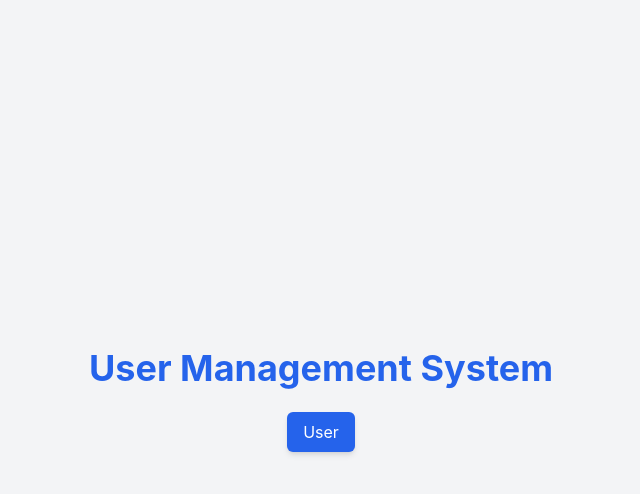
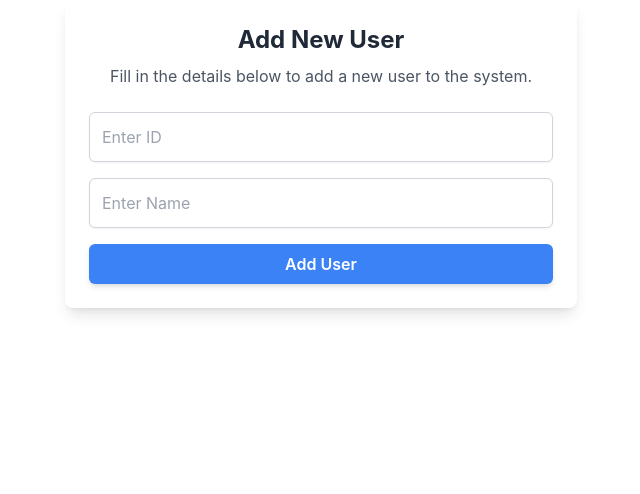
Before and after one commit to madhusankha90/user-management-system, a React (Create React App) app in the folder frontend/: page /user in a window 1280 px wide. Shown: the top 494 px of the page, without its empty margins (319-959 px from the left). Built offline with nearby package versions, Linux system fonts and the light colour scheme.

Commit message:
create userform

```diff
--- a/frontend/package.json
+++ b/frontend/package.json
@@ -6,8 +6,10 @@
     "@testing-library/jest-dom": "^5.17.0",
     "@testing-library/react": "^13.4.0",
     "@testing-library/user-event": "^13.5.0",
+    "frontend": "file:",
     "react": "^18.3.1",
     "react-dom": "^18.3.1",
+    "react-router-dom": "^6.26.1",
     "react-scripts": "5.0.1",
     "web-vitals": "^2.1.4"
   },
--- a/frontend/src/App.js
+++ b/frontend/src/App.js
@@ -1,12 +1,15 @@
 import React from "react";
+import { useNavigate } from "react-router-dom";
 
 function App() {
+  const navigate = useNavigate();
+
   return (
     <div className="min-h-screen bg-gray-100 flex flex-col items-center justify-center p-4">
       <h1 className="text-4xl font-bold text-blue-600 mb-6">
         User Management System
       </h1>
-      <button className="bg-blue-600 text-white px-4 py-2 rounded-md shadow-md hover:bg-blue-700 focus:outline-none focus:ring-2 focus:ring-blue-500 focus:ring-opacity-50">
+      <button className="bg-blue-600 text-white px-4 py-2 rounded-md shadow-md hover:bg-blue-700 focus:outline-none focus:ring-2 focus:ring-blue-500 focus:ring-opacity-50" onClick={()=>navigate('/user')}>
         User
       </button>
     </div>
--- /dev/null
+++ b/frontend/src/User.js
@@ -0,0 +1,9 @@
+import UserForm from "./UserForm";
+
+const User = () =>{
+    return(
+        <UserForm/>
+    );
+}
+
+export default User;
--- /dev/null
+++ b/frontend/src/UserForm.js
@@ -0,0 +1,33 @@
+const UserForm = (props) => {
+    return (
+      <div className="container mx-auto p-6 max-w-lg bg-white rounded-lg shadow-lg">
+        {/* Form Title and Description */}
+        <div className="mb-6 text-center">
+          <h2 className="text-2xl font-bold text-gray-800 mb-2">Add New User</h2>
+          <p className="text-gray-600">Fill in the details below to add a new user to the system.</p>
+        </div>
+
+        {/* Form to Add User */}
+        <form className="flex flex-col space-y-4">
+          <input
+            type="text"
+            placeholder="Enter ID"
+            className="p-3 border border-gray-300 rounded-md shadow-sm focus:outline-none focus:ring-2 focus:ring-blue-500"
+          />
+          <input
+            type="text"
+            placeholder="Enter Name"
+            className="p-3 border border-gray-300 rounded-md shadow-sm focus:outline-none focus:ring-2 focus:ring-blue-500"
+          />
+          <button
+            type="submit"
+            className="bg-blue-500 hover:bg-blue-600 text-white font-semibold py-2 px-4 rounded-md shadow-md transition duration-200 ease-in-out transform hover:scale-105"
+          >
+            Add User
+          </button>
+        </form>
+      </div>
+    );
+  };
+
+  export default UserForm;
--- a/frontend/src/index.js
+++ b/frontend/src/index.js
@@ -3,12 +3,18 @@ import ReactDOM from 'react-dom/client';
 import './index.css';
 import App from './App';
 import reportWebVitals from './reportWebVitals';
+import {BrowserRouter,Routes,Route} from 'react-router-dom'
+import User from './User';
 
 const root = ReactDOM.createRoot(document.getElementById('root'));
 root.render(
-  <React.StrictMode>
-    <App />
-  </React.StrictMode>
+  <BrowserRouter>
+  <Routes>
+    <Route path='/' element={<App/>}/>
+    <Route path='/user' element={<User/>}/>
+  </Routes>
+
+  </BrowserRouter>
 );
 
 // If you want to start measuring performance in your app, pass a function
```
Also changed, not shown: frontend/src/UserTable.js (added), 1 other file (tests, documents, lock files or other folders).
